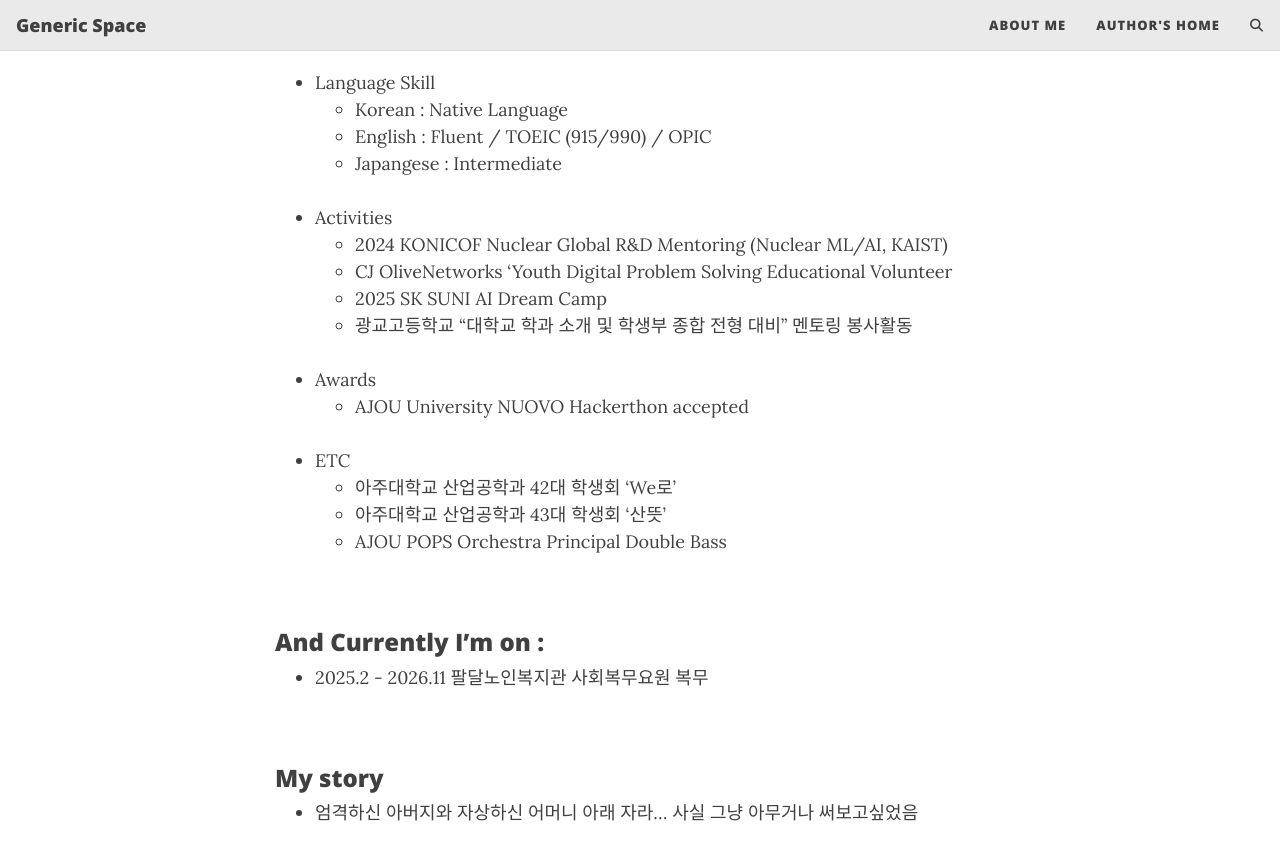
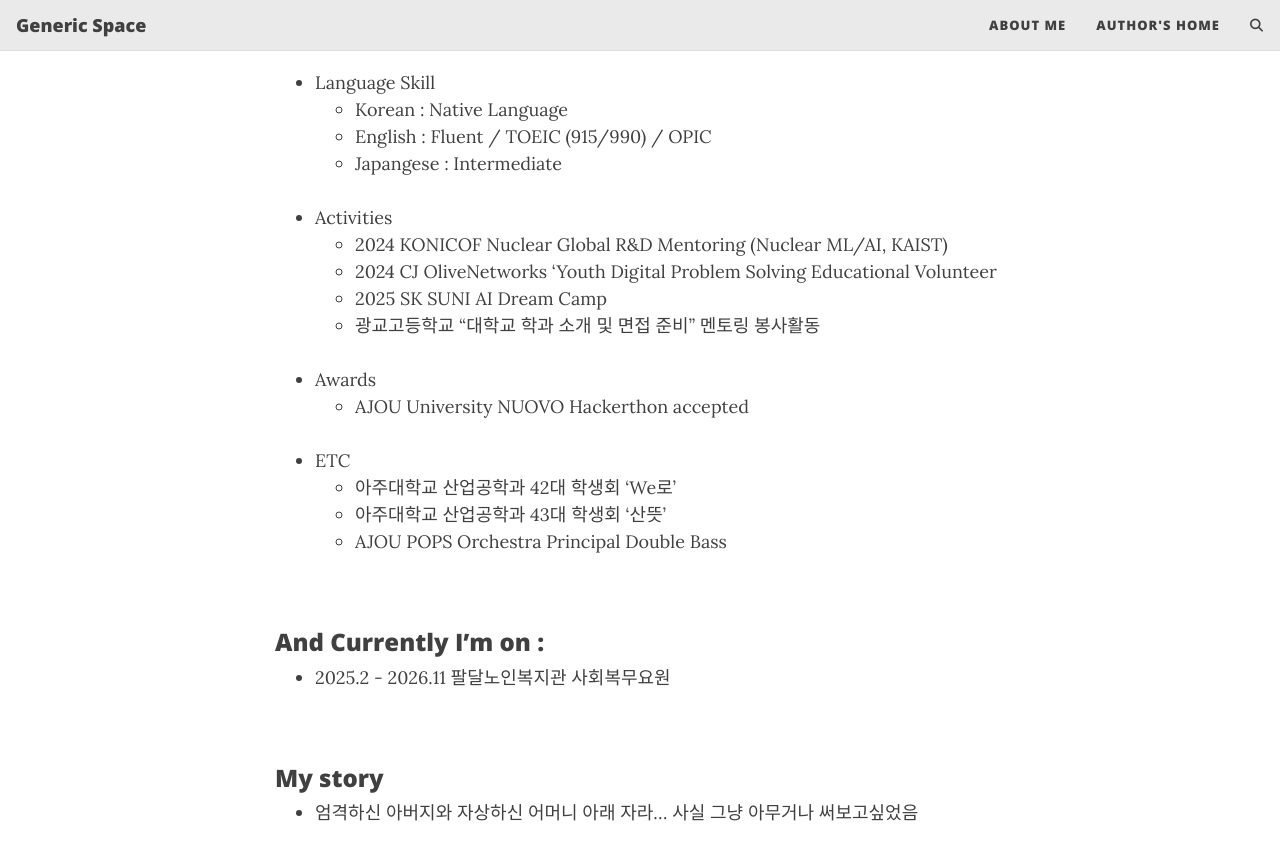
Before and after one commit to 48harry/48harry.github.io, a Jekyll site: the page built from aboutme.md, in a window 1280 px wide and 900 px high, scrolled down 364 px. Shown: the top 860 px of the window. Built offline with Jekyll 4.4.1, drawn with Linux system fonts in a browser that asks for light colours; comment, search, counter and statistics services are not loaded.

Commit message:
Update aboutme.md

```diff
--- a/aboutme.md
+++ b/aboutme.md
@@ -17,9 +17,9 @@ subtitle:
 
 - Activities
     - 2024 KONICOF Nuclear Global R&D Mentoring (Nuclear ML/AI, KAIST)
-    - CJ OliveNetworks 'Youth Digital Problem Solving Educational Volunteer
+    - 2024 CJ OliveNetworks 'Youth Digital Problem Solving Educational Volunteer
     - 2025 SK SUNI AI Dream Camp
-    - 광교고등학교 “대학교 학과 소개 및 학생부 종합 전형 대비" 멘토링 봉사활동<br/><br/>
+    - 광교고등학교 “대학교 학과 소개 및 면접 준비" 멘토링 봉사활동<br/><br/>
 
 
 - Awards
@@ -33,7 +33,7 @@ subtitle:
 
 ### And Currently I'm on :
 
-- 2025.2 - 2026.11 팔달노인복지관 사회복무요원 복무<br/><br/><br/>
+- 2025.2 - 2026.11 팔달노인복지관 사회복무요원<br/><br/><br/>
 
 ### My story
 
```
